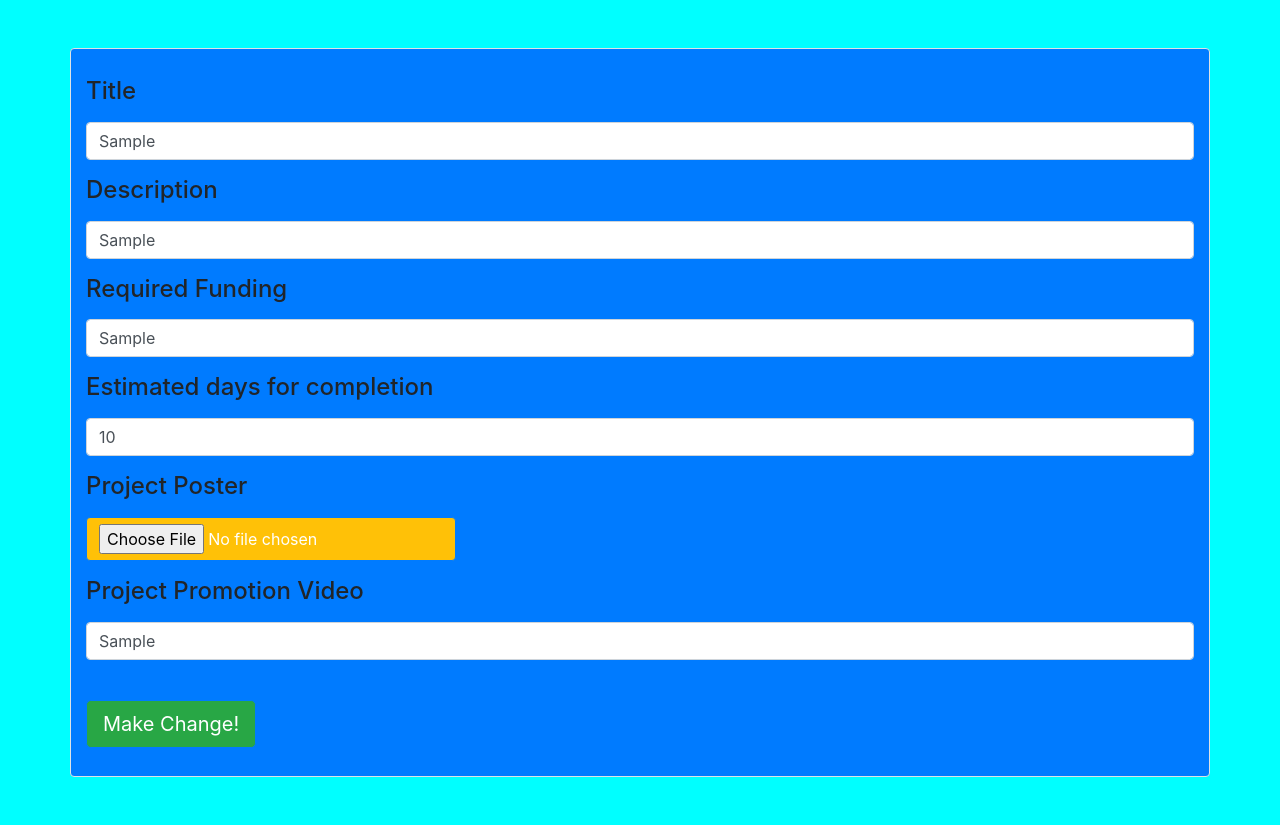
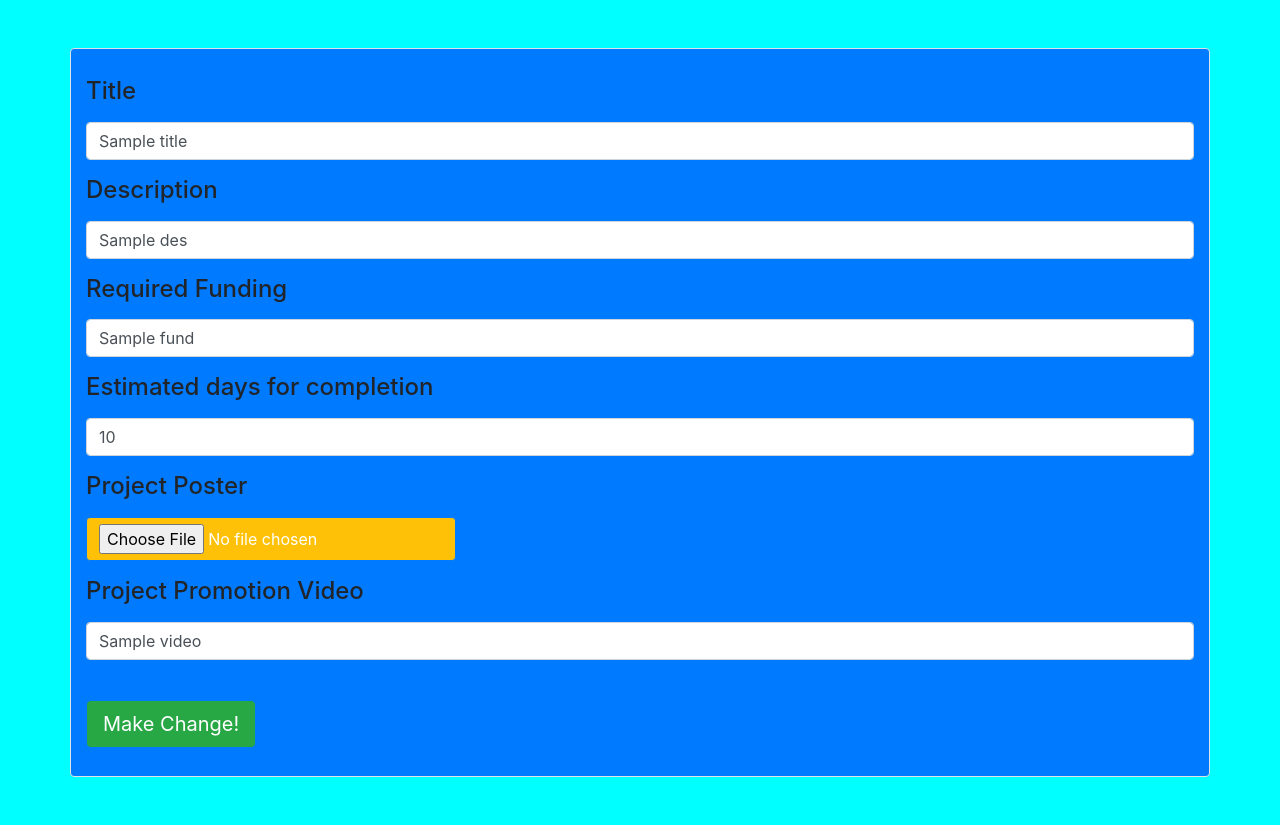
Before and after one commit to swetanjal/Kickstarter, a Flask app: template templates/editPost.html in a window 1280 px wide. Shown: the part 82-907 px from the top of the page. Run offline with Flask 2, Linux system fonts and the light colour scheme; the template is opened without the code that fills it: most values are stand-ins (such as "Sample title", 1, 10 or a date in 2020); some libraries are stand-ins or nearby versions; some web fonts are replaced.

Commit message:
Updated navbar, updated Edit_post fields, updated bugs.txt

```diff
--- a/templates/editPost.html
+++ b/templates/editPost.html
@@ -35,19 +35,19 @@
   <form action="/editPost/{{id}}" method='POST' enctype="multipart/form-data">
     <div class="form-group">
       <label for="title"><h4>Title</h4></label><br>
-      <input type="text" class="form-control" id="title" placeholder={{title}} value={{title}} name="title" required>
+      <input type="text" class="form-control" id="title" value="{{title}}" name="title" required>
     </div>
     <div class="form-group">
       <label for="about"><h4>Description</h4></label><br>
-      <input type="text" class="form-control" id="about" placeholder={{des}} value={{des}} name="about" required>
+      <input type="text" class="form-control" id="about" value="{{des}}" name="about" required>
     </div>
     <div class="form-group">
       <label for="fund"><h4>Required Funding</h4></label><br>
-      <input type="text" class="form-control" id="fund" placeholder={{fund}} value={{fund}} name="fund" required>
+      <input type="text" class="form-control" id="fund" value="{{fund}}" name="fund" required>
     </div>
     <div class="form-group">
       <label for="duration"><h4>Estimated days for completion</h4></label>
-      <input type="text" class="form-control" id="duration" placeholder={{duration}} value={{duration}} name="duration" required>
+      <input type="text" class="form-control" id="duration" value="{{duration}}" name="duration" required>
     </div>
     <div class="form-group">
       <label for="project_photo"><h4>Project Poster</h4></label>
@@ -58,7 +58,7 @@
     <div class="form-group">
       <label for="video-url"><h4>Project Promotion Video</h4></label>
       <br>
-      <input type="text" class="form-control" id="video" placeholder={{video}} value={{video}} name="video_url">
+      <input type="text" class="form-control" id="video" value="{{video}}"" name="video_url">
     </div>
     <br>
     <button type="submit" class="btn btn-primary bg-success btn-lg" value="Edit Post!">Make Change!</button>
--- a/templates/index.html
+++ b/templates/index.html
@@ -23,6 +23,11 @@
       <li class="nav-item">
         <a class="nav-link" style="outline:none" href="{{url_for('createpost')}}">Start a Project!</a>
       </li>
+
+      <li class="nav-item">
+        <a class="nav-link" style="outline:none" href="{{url_for('dashboard')}}">Dashboard</a>
+      </li>
+
       <li class="nav-item">
         	{% if logged_user == "" %}
         		<a class="nav-link" style="outline:none" href="{{url_for('signin')}}">Sign in</a>
--- a/templates/signup.html
+++ b/templates/signup.html
@@ -57,7 +57,7 @@
   </form>
   <br>
   {{invalid_credential}}
-  <h3>Have an account?   <a href="{{url_for('signin')}}" style="outline:none" class="text-warning">Signup</a></h3>
+  <h3>Have an account?   <a href="{{url_for('signin')}}" style="outline:none" class="text-warning">Signin</a></h3>
   <br>
 </div>
 <br>
```
Also changed, not shown: Bugs.txt (+6 -5 lines).
